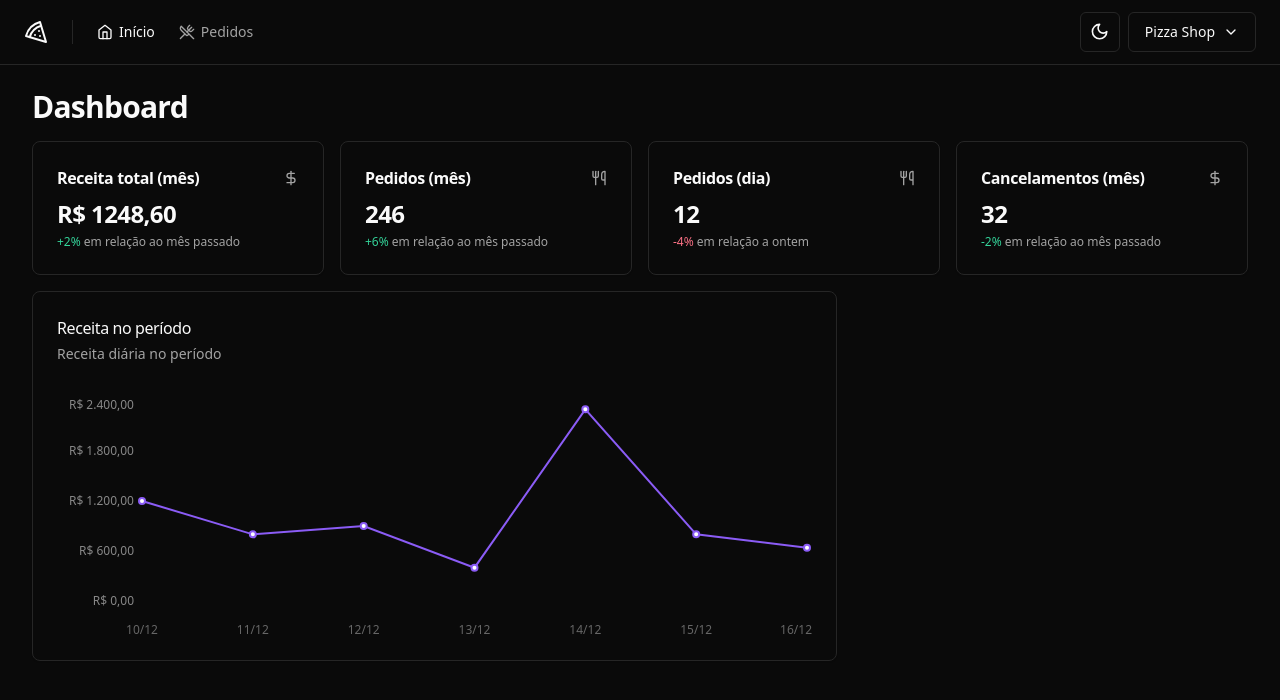
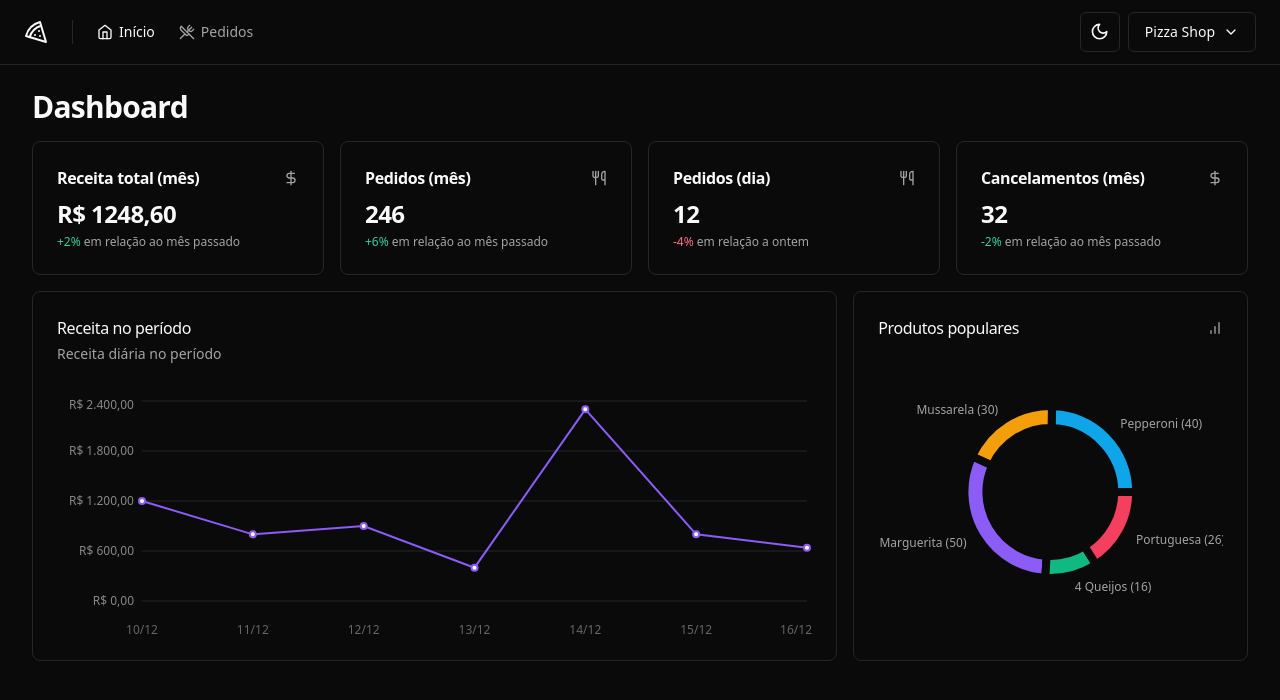
Before and after one commit to PhelipeScript/pizzashop-web, a React (Vite) app: page / in a window 1280 px wide. Shown: the top 700 px of the page. Built offline with nearby package versions, Linux system fonts and the light colour scheme.

Commit message:
Gráfico de produtos populares

```diff
--- a/src/pages/app/dashboard/dashboard.tsx
+++ b/src/pages/app/dashboard/dashboard.tsx
@@ -4,6 +4,7 @@
 import { MonthCanceledOrdersAmountCard } from './month-canceled-orders-amount-card'
 import { MonthOrdersAmountCard } from './month-orders-amount-card'
 import { MonthRevenueCard } from './month-revenue-card'
+import { PopularProductsChart } from './popular-products-chart'
 import { RevenueChart } from './revenue-chart'
 
 export function Dashboard() {
@@ -22,6 +23,7 @@
 
         <div className="grid grid-cols-9 gap-4">
           <RevenueChart />
+          <PopularProductsChart />
         </div>
       </div>
     </>
--- /dev/null
+++ b/src/pages/app/dashboard/popular-products-chart.tsx
@@ -0,0 +1,92 @@
+import { BarChart } from 'lucide-react'
+import { Cell, Pie, PieChart, ResponsiveContainer } from 'recharts'
+import colors from 'tailwindcss/colors'
+
+import { Card, CardContent, CardHeader, CardTitle } from '@/components/ui/card'
+
+const data = [
+  { product: 'Pepperoni', amount: 40 },
+  { product: 'Mussarela', amount: 30 },
+  { product: 'Marguerita', amount: 50 },
+  { product: '4 Queijos', amount: 16 },
+  { product: 'Portuguesa', amount: 26 },
+]
+
+const COLORS = [
+  colors.sky[500],
+  colors.amber[500],
+  colors.violet[500],
+  colors.emerald[500],
+  colors.rose[500],
+]
+
+export function PopularProductsChart() {
+  return (
+    <Card className="col-span-3">
+      <CardHeader className="pb-8">
+        <div className="flex items-center justify-between">
+          <CardTitle className="text-base font-medium">
+            Produtos populares
+          </CardTitle>
+          <BarChart className="h-4 w-4 text-muted-foreground" />
+        </div>
+      </CardHeader>
+      <CardContent>
+        <ResponsiveContainer width="100%" height={240}>
+          <PieChart data={data} style={{ fontSize: 12 }}>
+            <Pie
+              data={data}
+              dataKey="amount"
+              nameKey="product"
+              cx="50%"
+              cy="50%"
+              outerRadius={86}
+              innerRadius={64}
+              strokeWidth={8}
+              labelLine={false}
+              label={({
+                cx,
+                cy,
+                midAngle,
+                innerRadius,
+                outerRadius,
+                value,
+                index,
+              }) => {
+                const RADIAN = Math.PI / 180
+                const radius = 12 + innerRadius + (outerRadius - innerRadius)
+                const x = cx + radius * Math.cos(-midAngle * RADIAN)
+                const y = cy + radius * Math.sin(-midAngle * RADIAN)
+
+                return (
+                  <text
+                    x={x}
+                    y={y}
+                    className="fill-muted-foreground text-xs"
+                    textAnchor={x > cx ? 'start' : 'end'}
+                    dominantBaseline="central"
+                  >
+                    {data[index].product.length > 12
+                      ? data[index].product.substring(0, 12).concat('...')
+                      : data[index].product}{' '}
+                    ({value})
+                  </text>
+                )
+              }}
+            >
+              {data.map((_, i) => {
+                return (
+                  <Cell
+                    key={`cell-${i}`}
+                    fill={COLORS[i]}
+                    className="stroke-background hover:opacity-80"
+                  />
+                )
+              })}
+            </Pie>
+          </PieChart>
+        </ResponsiveContainer>
+      </CardContent>
+    </Card>
+  )
+}
--- a/src/pages/app/dashboard/revenue-chart.tsx
+++ b/src/pages/app/dashboard/revenue-chart.tsx
@@ -1,4 +1,11 @@
-import { Line, LineChart, ResponsiveContainer, XAxis, YAxis } from 'recharts'
+import {
+  CartesianGrid,
+  Line,
+  LineChart,
+  ResponsiveContainer,
+  XAxis,
+  YAxis,
+} from 'recharts'
 import colors from 'tailwindcss/colors'
 
 import {
@@ -48,12 +55,14 @@
               }
             />
 
+            <CartesianGrid vertical={false} className="stroke-muted" />
+
             <Line
               type="linear"
               strokeWidth={2}
               dataKey="revenue"
               stroke={colors.violet[500]}
-            ></Line>
+            />
           </LineChart>
         </ResponsiveContainer>
       </CardContent>
```
